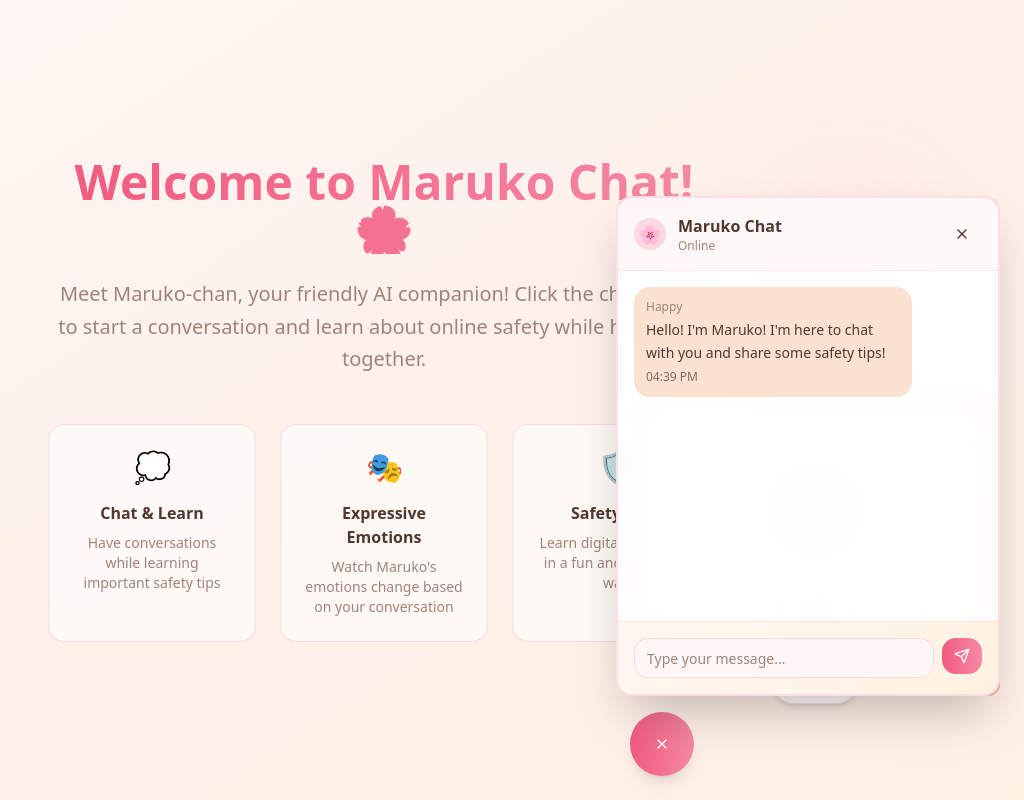
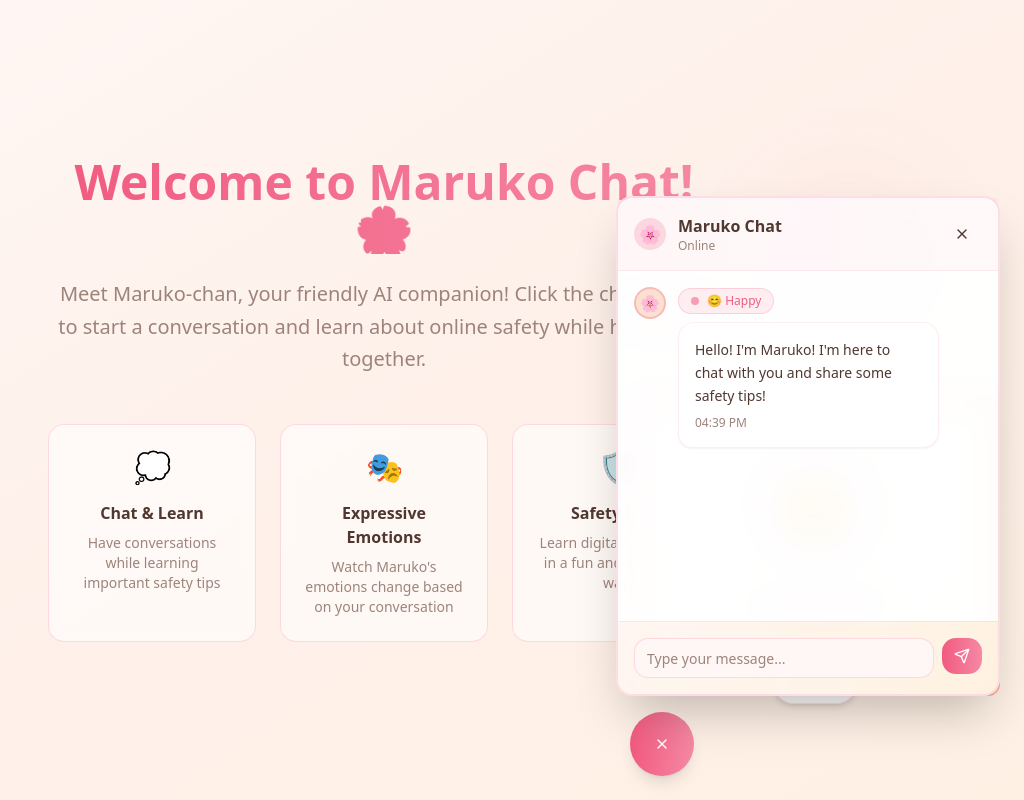
Before and after one commit to shyam-v18/maruko-chatterbox, a React (Vite) app: page / in a window 1280 px wide. Both pictures are taken after a click on the button 918 px from the left and 744 px from the top of the page. Shown: the whole page, without its empty margins (256-1280 px from the left). Built offline with nearby package versions, Linux system fonts and the light colour scheme.

Commit message:
Refine chatbot UI
Update UI to display emotion within the chatbot and improve overall alignment.

```diff
--- a/src/components/CharacterDisplay.tsx
+++ b/src/components/CharacterDisplay.tsx
@@ -3,6 +3,26 @@ interface CharacterDisplayProps {
 }
 
 export const CharacterDisplay = ({ emotion }: CharacterDisplayProps) => {
+  // Emotion to emoji mapping
+  const getEmotionEmoji = (emotion: string): string => {
+    const emotionMap: Record<string, string> = {
+      happy: "😊",
+      sad: "😢",
+      excited: "🤩",
+      thinking: "🤔",
+      cheering: "🎉",
+      surprised: "😮",
+      confused: "😕",
+      angry: "😠",
+      sleepy: "😴",
+      love: "💕",
+      worried: "😰",
+      laughing: "😂",
+      default: "🌸"
+    };
+    return emotionMap[emotion.toLowerCase()] || emotionMap.default;
+  };
+
   return (
     <div className="relative">
       {/* Character container with emotion border */}
@@ -18,14 +38,17 @@ export const CharacterDisplay = ({ emotion }: CharacterDisplayProps) => {
         {/* Character image placeholder */}
         <div className="absolute inset-4 rounded-xl bg-white/80 backdrop-blur-sm flex items-center justify-center">
           <div className="text-center">
-            {/* This would be replaced with actual emotion sticker */}
-            <div className="w-32 h-32 mx-auto mb-4 rounded-full bg-primary/20 flex items-center justify-center">
-              <span className="text-4xl">🌸</span>
+            {/* Emotion display with emoji */}
+            <div className="w-32 h-32 mx-auto mb-4 rounded-full bg-gradient-to-br from-primary/20 to-primary-glow/20 flex items-center justify-center border-4 border-primary/30 shadow-soft">
+              <span className="text-6xl">{getEmotionEmoji(emotion)}</span>
             </div>
-            <div className="text-lg font-semibold text-foreground/80 capitalize">
-              {emotion}
+            <div className="px-4 py-2 rounded-full bg-primary/10 border border-primary/20 inline-block mb-2">
+              <div className="text-sm font-semibold text-primary capitalize flex items-center gap-2">
+                <div className="w-2 h-2 bg-primary rounded-full animate-pulse"></div>
+                {emotion} Mode
+              </div>
             </div>
-            <div className="text-sm text-muted-foreground mt-2">
+            <div className="text-xs text-muted-foreground">
               Maruko-chan
             </div>
           </div>
--- a/src/components/ChatInterface.tsx
+++ b/src/components/ChatInterface.tsx
@@ -22,6 +22,26 @@ interface ChatInterfaceProps {
 export const ChatInterface = ({ messages, onSendMessage, onClose }: ChatInterfaceProps) => {
   const [inputValue, setInputValue] = useState("");
   const scrollAreaRef = useRef<HTMLDivElement>(null);
+
+  // Emotion to emoji mapping
+  const getEmotionEmoji = (emotion: string): string => {
+    const emotionMap: Record<string, string> = {
+      happy: "😊",
+      sad: "😢",
+      excited: "🤩",
+      thinking: "🤔",
+      cheering: "🎉",
+      surprised: "😮",
+      confused: "😕",
+      angry: "😠",
+      sleepy: "😴",
+      love: "💕",
+      worried: "😰",
+      laughing: "😂",
+      default: "🌸"
+    };
+    return emotionMap[emotion.toLowerCase()] || emotionMap.default;
+  };
 
   useEffect(() => {
     // Auto-scroll to bottom when new messages arrive
@@ -68,32 +88,50 @@ export const ChatInterface = ({ messages, onSendMessage, onClose }: ChatInterfac
 
       {/* Messages */}
       <ScrollArea className="flex-1 p-4 h-[350px]" ref={scrollAreaRef}>
-        <div className="space-y-4">
+        <div className="space-y-6">
           {messages.map((message) => (
             <div
               key={message.id}
-              className={`flex ${message.sender === 'user' ? 'justify-end' : 'justify-start'}`}
+              className={`flex items-start gap-3 ${message.sender === 'user' ? 'flex-row-reverse' : 'flex-row'}`}
             >
-              <div
-                className={`max-w-[80%] p-3 rounded-2xl ${
-                  message.sender === 'user'
-                    ? 'bg-primary text-primary-foreground ml-4'
-                    : 'bg-secondary text-secondary-foreground mr-4'
-                }`}
-              >
+              {/* Avatar */}
+              <div className={`flex-shrink-0 w-8 h-8 rounded-full flex items-center justify-center ${
+                message.sender === 'user'
+                  ? 'bg-primary/20 text-primary'
+                  : 'bg-secondary border-2 border-primary/30'
+              }`}>
+                {message.sender === 'user' ? '👤' : '🌸'}
+              </div>
+
+              {/* Message Container */}
+              <div className={`flex-1 max-w-[75%] ${message.sender === 'user' ? 'text-right' : 'text-left'}`}>
+                {/* Emotion Badge for Maruko */}
                 {message.sender === 'maruko' && message.emotion && (
-                  <div className="flex items-center gap-2 mb-1">
-                    <span className="text-xs text-muted-foreground capitalize">
-                      {message.emotion}
+                  <div className="inline-flex items-center gap-2 mb-2 px-3 py-1 rounded-full bg-primary/10 border border-primary/20">
+                    <div className="w-2 h-2 bg-primary rounded-full animate-pulse"></div>
+                    <span className="text-xs font-medium text-primary capitalize">
+                      {getEmotionEmoji(message.emotion)} {message.emotion}
                     </span>
                   </div>
                 )}
-                <p className="text-sm leading-relaxed">{message.text}</p>
-                <div className="text-xs opacity-70 mt-1">
-                  {message.timestamp.toLocaleTimeString([], {
-                    hour: '2-digit',
-                    minute: '2-digit'
-                  })}
+
+                {/* Message Bubble */}
+                <div
+                  className={`inline-block p-4 rounded-2xl shadow-sm ${
+                    message.sender === 'user'
+                      ? 'bg-gradient-to-r from-primary to-primary-glow text-primary-foreground rounded-br-md'
+                      : 'bg-white border border-primary/10 text-foreground rounded-bl-md'
+                  }`}
+                >
+                  <p className="text-sm leading-relaxed mb-1">{message.text}</p>
+                  <div className={`text-xs mt-2 ${
+                    message.sender === 'user' ? 'text-primary-foreground/70' : 'text-muted-foreground'
+                  }`}>
+                    {message.timestamp.toLocaleTimeString([], {
+                      hour: '2-digit',
+                      minute: '2-digit'
+                    })}
+                  </div>
                 </div>
               </div>
             </div>
```
